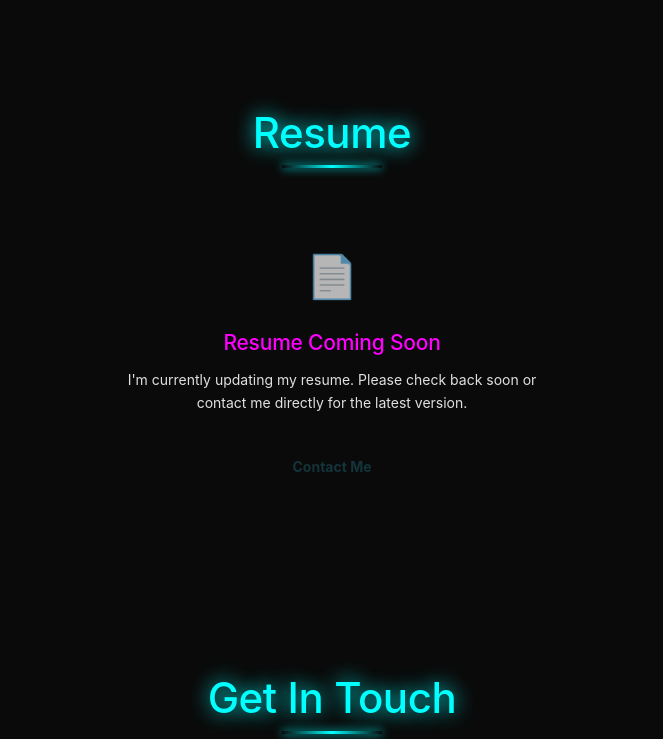
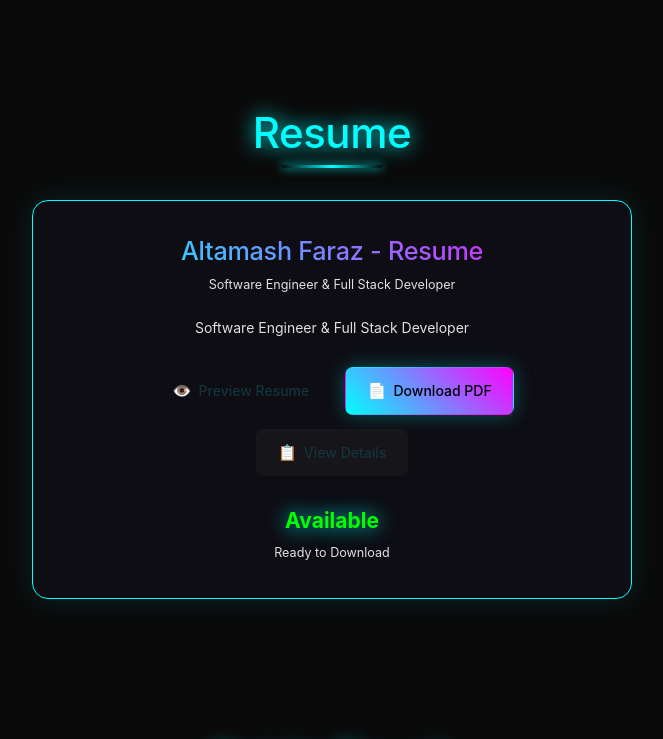
Before and after one commit to altamash-faraz/django-portfolio, a Django app: page / in a window 1280 px wide. Shown: the part 3332-4071 px from the top of the page, without its empty margins (308-971 px from the left). Run offline with Django 5.2, Linux system fonts and the light colour scheme; data that the repository does not hold is empty; some web fonts are replaced.

Commit message:
FIX: Use Google Drive links for resume functionality
- Replace database-dependent resume system with hardcoded Google Drive links
- Update views to use direct Google Drive URLs for download and preview
- Modify template to work without database fields (updated_at, download_count)
- Ensures resume works immediately on production without database migration
- Google Drive file ID: 1Yqr7FygGXA_b_lgEe0ytN920J_farEZ0

```diff
--- a/main/templates/main/index.html
+++ b/main/templates/main/index.html
@@ -367,7 +367,7 @@
         <div class="resume-header">
           <h3>{{ active_resume.title }}</h3>
           <span class="resume-date"
-            >Last updated: {{ active_resume.updated_at|date:"M d, Y" }}</span
+            >Software Engineer & Full Stack Developer</span
           >
         </div>
         {% if active_resume.description %}
@@ -393,8 +393,8 @@
         </div>
         <div class="resume-stats">
           <div class="stat-item">
-            <span class="stat-number">{{ active_resume.download_count }}</span>
-            <span class="stat-label">Downloads</span>
+            <span class="stat-number">Available</span>
+            <span class="stat-label">Ready to Download</span>
           </div>
         </div>
       </div>
--- a/main/views.py
+++ b/main/views.py
@@ -8,8 +8,15 @@ import os
 
 def index(request):
     """Main portfolio page view"""
-    # Get active resume for display
-    active_resume = Resume.objects.filter(is_active=True).first()
+    # Use hardcoded resume configuration for production reliability
+    active_resume = {
+        'title': 'Altamash Faraz - Resume',
+        'description': 'Software Engineer & Full Stack Developer',
+        'is_active': True,
+        'google_drive_url': 'https://drive.google.com/file/d/1Yqr7FygGXA_b_lgEe0ytN920J_farEZ0/view?usp=sharing',
+        'download_url': 'https://drive.google.com/uc?export=download&id=1Yqr7FygGXA_b_lgEe0ytN920J_farEZ0'
+    }
+
     context = {
         'active_resume': active_resume
     }
@@ -54,65 +61,29 @@ def contact(request):
 
 def resume_view(request):
     """Display resume page with download option"""
-    active_resume = Resume.objects.filter(is_active=True).first()
-    all_resumes = Resume.objects.all()
+    # Use hardcoded resume configuration for production reliability
+    active_resume = {
+        'title': 'Altamash Faraz - Resume',
+        'description': 'Software Engineer & Full Stack Developer',
+        'is_active': True,
+        'google_drive_url': 'https://drive.google.com/file/d/1Yqr7FygGXA_b_lgEe0ytN920J_farEZ0/view?usp=sharing',
+        'download_url': 'https://drive.google.com/uc?export=download&id=1Yqr7FygGXA_b_lgEe0ytN920J_farEZ0'
+    }
 
     context = {
         'active_resume': active_resume,
-        'all_resumes': all_resumes
+        'all_resumes': [active_resume]  # For template compatibility
     }
     return render(request, 'main/resume.html', context)
 
 def resume_download(request, resume_id=None):
-    """Handle resume download and track download count"""
-    try:
-        if resume_id:
-            resume = get_object_or_404(Resume, id=resume_id)
-        else:
-            # Get active resume if no specific ID provided
-            resume = Resume.objects.filter(is_active=True).first()
-            if not resume:
-                raise Http404("No active resume found")
-
-        # Increment download count
-        resume.increment_download_count()
-
-        # Prepare file response
-        if resume.pdf_file and os.path.exists(resume.pdf_file.path):
-            with open(resume.pdf_file.path, 'rb') as pdf_file:
-                response = HttpResponse(pdf_file.read(), content_type='application/pdf')
-                response['Content-Disposition'] = f'attachment; filename="Altamash_Faraz_Resume.pdf"'
-                return response
-        else:
-            raise Http404("Resume file not found")
-
-    except Resume.DoesNotExist:
-        raise Http404("Resume not found")
-    except Exception as e:
-        # Log error in production
-        raise Http404("Error downloading resume")
+    """Handle resume download and redirect to Google Drive"""
+    # Redirect to Google Drive direct download URL
+    google_drive_download_url = 'https://drive.google.com/uc?export=download&id=1Yqr7FygGXA_b_lgEe0ytN920J_farEZ0'
+    return redirect(google_drive_download_url)
 
 def resume_preview(request, resume_id=None):
-    """Display resume in browser (preview mode)"""
-    try:
-        if resume_id:
-            resume = get_object_or_404(Resume, id=resume_id)
-        else:
-            # Get active resume if no specific ID provided
-            resume = Resume.objects.filter(is_active=True).first()
-            if not resume:
-                raise Http404("No active resume found")
-
-        # Serve file for preview (inline display)
-        if resume.pdf_file and os.path.exists(resume.pdf_file.path):
-            with open(resume.pdf_file.path, 'rb') as pdf_file:
-                response = HttpResponse(pdf_file.read(), content_type='application/pdf')
-                response['Content-Disposition'] = f'inline; filename="Altamash_Faraz_Resume.pdf"'
-                return response
-        else:
-            raise Http404("Resume file not found")
-
-    except Resume.DoesNotExist:
-        raise Http404("Resume not found")
-    except Exception as e:
-        raise Http404("Error previewing resume")
+    """Display resume in browser (preview mode) - redirect to Google Drive view"""
+    # Redirect to Google Drive view URL
+    google_drive_view_url = 'https://drive.google.com/file/d/1Yqr7FygGXA_b_lgEe0ytN920J_farEZ0/view?usp=sharing'
+    return redirect(google_drive_view_url)
```
